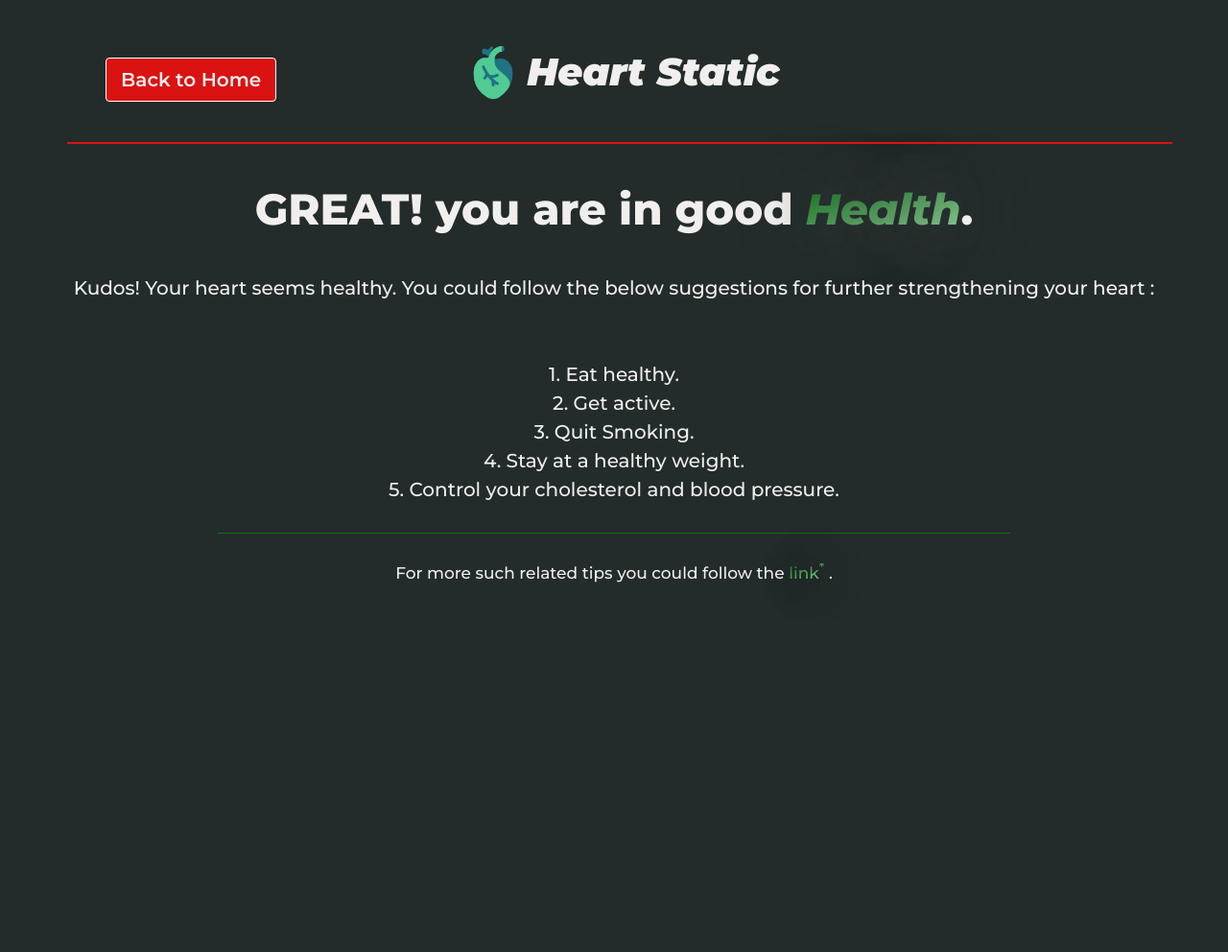
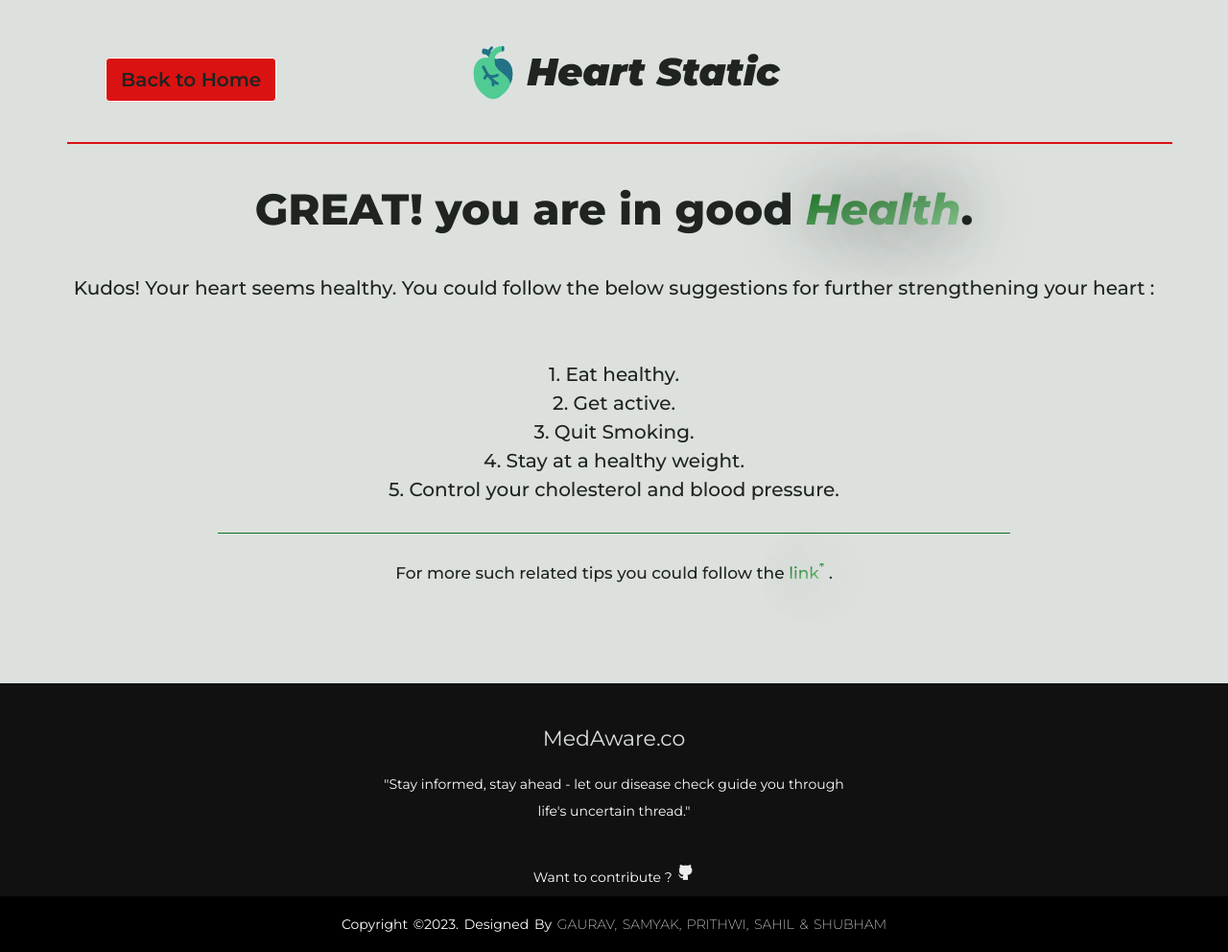
Before and after one commit to Gaurav07076/MedAware, a Flask app: template templates/predict_ASD.html in a window 1280 px wide. Shown: the whole page at 96% size. Before the commit the page ends 607 px from the top, so only its background shows below. Run offline with Flask 3, Linux system fonts and the light colour scheme; the template is opened without the code that fills it, so the values that code supplies are empty; parts of the project's set-up code (start-up, migrations or seed data) failed here and were passed over.

Commit message:
about us pallates footer updated

```diff
--- a/static/css/aboutus.css
+++ b/static/css/aboutus.css
@@ -138,10 +138,11 @@ nav.sticky{
 }
 
 .home{
-    margin-top: 200px;
+    margin-left: 40px;
+    margin-top: 50px;
     width:100%;
     display: flex;
-    justify-content: space-evenly;
+    justify-content:space-around;
 
 }
 .subcontainer{
@@ -206,6 +207,7 @@ nav.sticky{
 }
 .membercontainer{
     height: auto;
+    margin-top: 50px;
     padding-left: 150px;
     margin-bottom: 70px;
 }
--- a/static/css/predict_heart.css
+++ b/static/css/predict_heart.css
@@ -1,8 +1,13 @@
 :root{
     --mainred: #DA1212;
     --mainblue: #041562;
+    --maindgreen:#40a879;
+    --maingreen:#50CB93;
     --bg-black: #232b2b;
+    --mainpurple:#7353B0;
+    --bg-light :#DCE1DE;
     --fontcolor:rgb(240, 239, 238);
+    --fontcolordark: #1F2421;
 }
 *{
     margin: 0;
@@ -11,8 +16,8 @@
     font-family: 'Montserrat', sans-serif;
 }
 body{
-    background-color: var(--bg-black);
-    height: 100vh;
+    background-color: var(--bg-light);
+
 }
 nav{
     display: flex;
@@ -42,7 +47,7 @@ nav{
 .logo{
     font-size: 40px;
     font-weight:900;
-    color: var(--fontcolor);
+    color: var(--fontcolordark);
     font-style: italic;
 }
 .button{
@@ -58,7 +63,7 @@ nav{
     background-color: var(--mainred);
     max-width: 255px;
     margin-top: 20px;
-    color: var(--fontcolor);
+    color: var(--fontcolordark);
     font-size: 20px;
     font-weight:600;
     transition: all 0.4s ease-in-out;
@@ -78,7 +83,7 @@ nav{
 .headerred{
     font-size: 45px;
     font-weight:800;
-    color:  var(--fontcolor);
+    color:  var(--fontcolordark);
 
 }
 .headerred> span:nth-child(1){
@@ -92,7 +97,7 @@ nav{
 .headergreen{
     font-size: 45px;
     font-weight:800;
-    color:  var(--fontcolor);
+    color:  var( --fontcolordark);
 
 }
 .headergreen> span:nth-child(1){
@@ -108,7 +113,7 @@ nav{
     margin-top: 40px;
     font-size: 20px;
     font-weight:500;
-    color:  var(--fontcolor);
+    color:  var( --fontcolordark);
     line-height: 30px;
 }
 
@@ -211,3 +216,101 @@ nav{
 
 }
 /* code for green text colour  ENDS*/
+
+
+/* footer code starts here */
+footer{
+    display:flex;
+    align-items:center;
+    justify-content: center;
+    position: relative;
+    margin-top: 80px;
+    background:#111;
+    height:280px;
+    width:100vw;
+    font-family: "";
+    color:#fff;
+
+}
+.footer-content{
+    display:flex;
+    align-items:center;
+    justify-content: center;
+
+    flex-direction: column;
+    text-align: center;
+}
+
+.footer-bottom{
+    background: #000;
+    position: absolute;
+    bottom: 0;
+    width: 100vw;
+    padding: 20px 0;
+    text-align: center;
+}
+
+
+.footer-content h3{
+    font-size: 22px;
+    font-weight:400;
+    color:  var(--bg-light);
+
+}
+
+.footer-content p{
+    max-width: 500px;
+    margin: 20px auto;
+    line-height: 28px;
+    font-size:14px;
+
+}
+.github{
+    width:20px;
+    height: 20px;
+}
+.socials{
+    list-style: none;
+    display: flex;
+    align-items:center;
+    justify-content: center;
+    margin:1rem 0 3rem 0;
+
+}
+.socials li{
+    margin: 0 10px;
+}
+.socials a{
+    text-decoration: none;
+    color: #fff;
+
+}
+.socials a i{
+    font-size:1.1rem;
+}
+.socials a:hover i{
+    color:aqua;
+}
+
+
+.footer-bottom p{
+    font-size:14px;
+    word-spacing:2px;
+    text-transform:capitalize;
+
+}
+.footer-bottom span{
+
+    text-transform: uppercase;
+    opacity: 1;
+    font-weight: 200;
+}
+.footer-bottom span a{
+    text-decoration: none;
+    color: #fff;
+    opacity: 1;
+}
+.footer-bottom span a:hover{
+    color: #fff;
+    opacity: .7;
+}
--- a/templates/heart.html
+++ b/templates/heart.html
@@ -248,7 +248,7 @@
         </p>
     </div>
     <div class="footer-bottom">
-      <p>copyright &copy;2023. designed by <span><a href="https://github.com/Gaurav07076">Gaurav, </a></span><span><a href="https://github.com/samyak269"> Samyak, </a></span><span><a href=https://github.com/VaishaliRajpal28>PRITHWI, </a ></span><span><a href=https://github.com/VaishaliRajpal28>SAHIL &</a ></span> <span><a href=https://github.com/VaishaliRajpal28>SHUBHAM</a ></span></p>
+      <p>copyright &copy;2023. designed by <span><a href="https://github.com/Gaurav07076">Gaurav, </a></span><span><a href="https://github.com/samyak269"> Samyak & </a></span><span><a href=https://github.com/VaishaliRajpal28>PRITHWI. </a ></span></p>
     </div>
   </footer>
   <script type ="text/javascript">
--- a/templates/predict_ASD.html
+++ b/templates/predict_ASD.html
@@ -39,7 +39,19 @@
 
          </div>
     </div>
-
+    <footer>
+        <div class="footer-content">
+            <h3>MedAware.co</h3>
+            <p>"Stay informed, stay ahead - let our disease check guide you through life's uncertain thread."</p>
+            <p>
+              Want to contribute ?
+              <img class="github" src="{{url_for('static',filename='../static/resources/github-4.png')}}">
+            </p>
+        </div>
+        <div class="footer-bottom">
+          <p>copyright &copy;2023. designed by <span><a href="https://github.com/Gaurav07076">Gaurav, </a></span><span><a href="https://github.com/samyak269"> Samyak, </a></span><span><a href=https://github.com/VaishaliRajpal28>PRITHWI, </a ></span><span><a href=https://github.com/VaishaliRajpal28>SAHIL &</a ></span> <span><a href=https://github.com/VaishaliRajpal28>SHUBHAM</a ></span></p>
+        </div>
+    </footer>
 
 
 </body>
@@ -89,6 +101,19 @@
 
          </div>
     </div>
+    <footer>
+        <div class="footer-content">
+            <h3>MedAware.co</h3>
+            <p>"Stay informed, stay ahead - let our disease check guide you through life's uncertain thread."</p>
+            <p>
+              Want to contribute ?
+              <img class="github" src="{{url_for('static',filename='../static/resources/github-4.png')}}">
+            </p>
+        </div>
+        <div class="footer-bottom">
+          <p>copyright &copy;2023. designed by <span><a href="https://github.com/Gaurav07076">Gaurav, </a></span><span><a href="https://github.com/samyak269"> Samyak, </a></span><span><a href=https://github.com/VaishaliRajpal28>PRITHWI, </a ></span><span><a href=https://github.com/VaishaliRajpal28>SAHIL &</a ></span> <span><a href=https://github.com/VaishaliRajpal28>SHUBHAM</a ></span></p>
+        </div>
+    </footer>
 
 </body>
 </html>
```
Also changed, not shown: templates/aboutus.html (+3 -27 lines).
